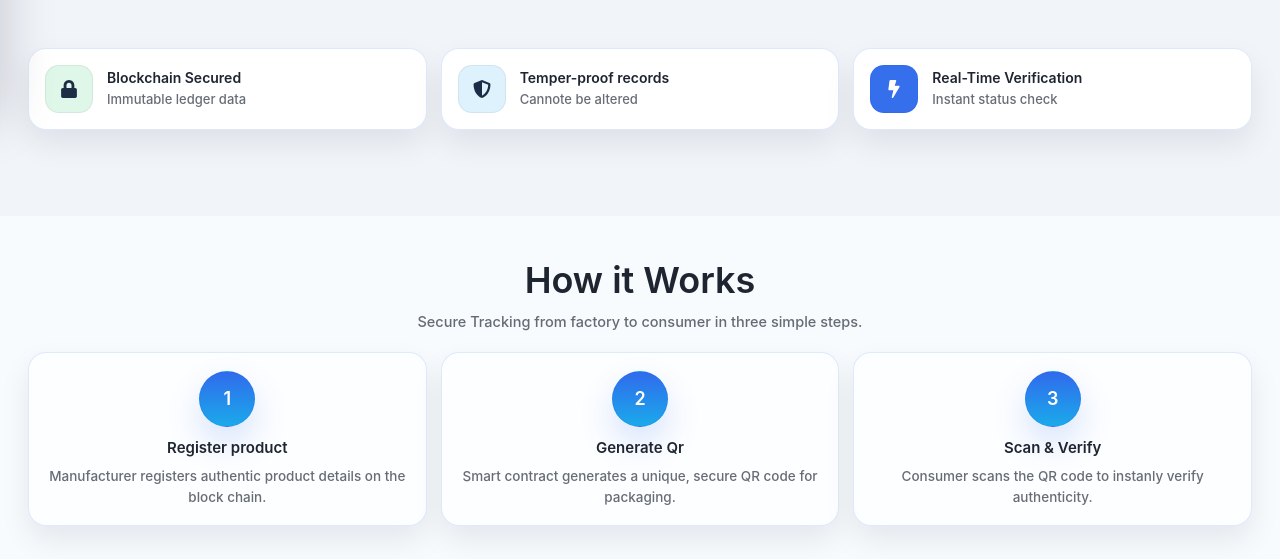
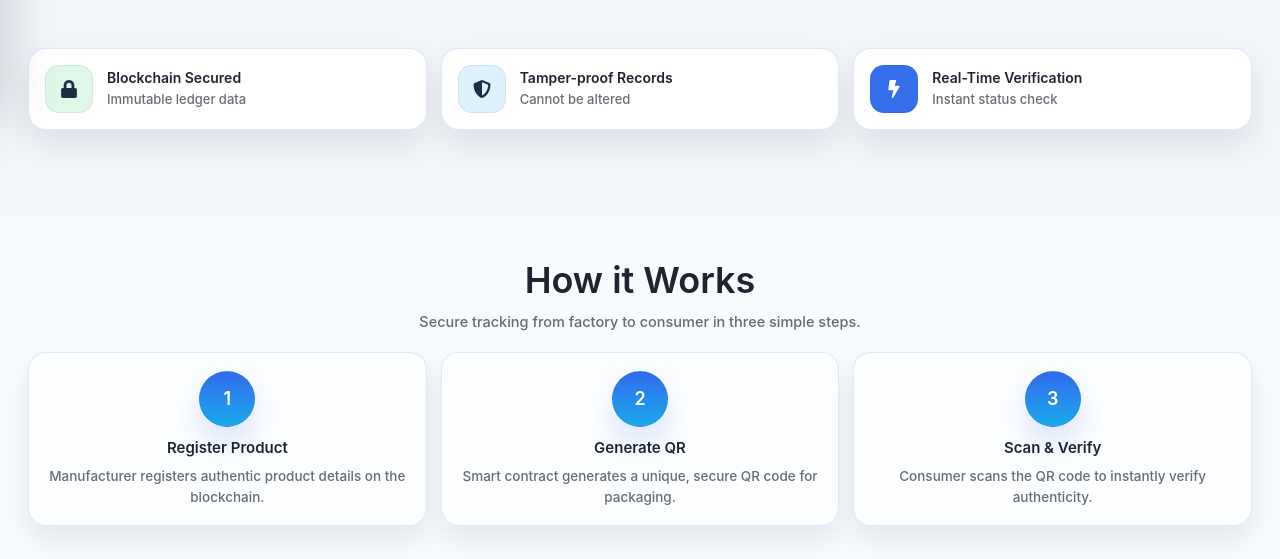
Before and after one commit to finalprojectbtech2026/fake-product-identification-website, a React (Create React App) app: page / in a window 1280 px wide. Shown: the part 682-1241 px from the top of the page. Built offline with nearby package versions, Linux system fonts and the light colour scheme.

Commit message:
fix in admin page

```diff
--- a/src/pages/Admin.js
+++ b/src/pages/Admin.js
@@ -1,6 +1,6 @@
 import React from "react";
 import { useNavigate } from "react-router-dom";
-import { FaSearch, FaLock, FaShieldAlt, FaBolt } from "react-icons/fa";
+import { FaLock, FaShieldAlt, FaBolt } from "react-icons/fa";
 import Navbar from "./Navbar";
 import "./Admin.css";
 
@@ -41,12 +41,10 @@ function Admin() {
             </h1>
 
             <p className="hero-desc">
-              Scan QR codes to instantly confirm geniune products through a secure and ta,per-proof blockchain network.
+              Scan QR codes to instantly confirm genuine products through a secure and tamper-proof blockchain network.
             </p>
 
             <div className="hero-actions">
-
-
               <button
                 type="button"
                 className="hero-btn secondary"
@@ -63,8 +61,6 @@ function Admin() {
           </div>
         </div>
       </section>
-
-
 
       <section className="sec2">
         <div className="sec2-inner">
@@ -83,8 +79,8 @@ function Admin() {
                 <FaShieldAlt />
               </div>
               <div className="sec2-text">
-                <div className="sec2-title">Temper-proof records</div>
-                <div className="sec2-sub">Cannote be altered</div>
+                <div className="sec2-title">Tamper-proof Records</div>
+                <div className="sec2-sub">Cannot be altered</div>
               </div>
             </div>
             <div className="sec2-card">
@@ -100,26 +96,25 @@ function Admin() {
         </div>
       </section>
 
-
       <section className="sec3">
         <div className="sec3-inner">
           <h2 className="sec3-title">How it Works</h2>
           <p className="sec3-sub">
-            Secure Tracking from factory to consumer in three simple steps.
+            Secure tracking from factory to consumer in three simple steps.
           </p>
 
           <div className="sec3-steps">
             <div className="sec3-step">
               <div className="sec3-num">1</div>
-              <div className="sec3-head">Register product</div>
+              <div className="sec3-head">Register Product</div>
               <div className="sec3-desc">
-                Manufacturer registers authentic product details on the block chain.
+                Manufacturer registers authentic product details on the blockchain.
               </div>
             </div>
 
             <div className="sec3-step">
               <div className="sec3-num">2</div>
-              <div className="sec3-head">Generate Qr</div>
+              <div className="sec3-head">Generate QR</div>
               <div className="sec3-desc">
                 Smart contract generates a unique, secure QR code for packaging.
               </div>
@@ -127,16 +122,14 @@ function Admin() {
 
             <div className="sec3-step">
               <div className="sec3-num">3</div>
-              <div className="sec3-head">Scan &amp; Verify</div>
+              <div className="sec3-head">Scan & Verify</div>
               <div className="sec3-desc">
-                Consumer scans the QR code to instanly verify authenticity.
+                Consumer scans the QR code to instantly verify authenticity.
               </div>
             </div>
           </div>
         </div>
       </section>
-
-
     </div>
   );
 }
```
